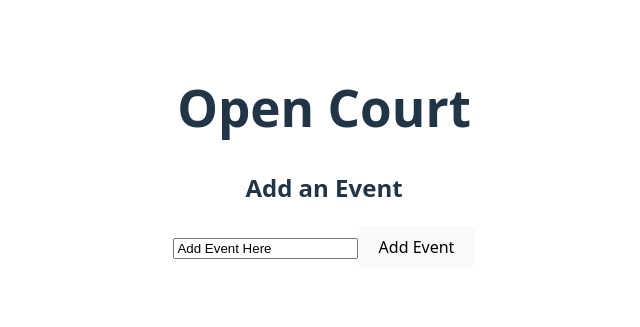
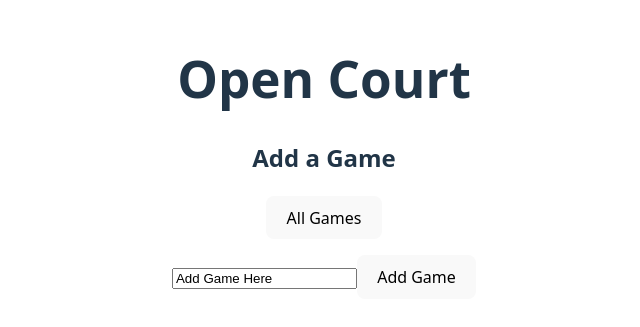
Before and after one commit to tgillysuit/OpenCourt, a React (Vite) app in the folder src/frontend/opencourt/: page / in a window 1280 px wide. Shown: the part 243-570 px from the top of the page, without its empty margins (316-956 px from the left). Built offline with nearby package versions, Linux system fonts and the light colour scheme.

Commit message:
Added fetch call to frontend

```diff
--- a/src/frontend/opencourt/src/App.jsx
+++ b/src/frontend/opencourt/src/App.jsx
@@ -1,18 +1,31 @@
 import './App.css'
+import { useState } from 'react'
 
 function App() {
 
-  function addEvent({eventId}) {
-    console.log(eventId)
+  // state
+  const [games, setGames] = useState();
+
+  // handle game button click
+  const onGamesClick = async () => {
+    try {
+      const result = await fetch('https://147.182.232.135:3000/games'); //TODO: .env variable here
+      const data = await result.json();
+      setGames(data);
+    } catch (error) {
+      console.log(error)
+    }
   }
 
   return (
     <>
       <h1>Open Court</h1>
-      <h2>Add an Event</h2>
-      <form action={addEvent}>
-        <input type="text" name="eventId" value="Add Event Here" />
-        <button type="submit">Add Event</button>
+      <h2>Add a Game</h2>
+      <button onClick={onGamesClick} getGames>All Games</button>
+      <p>{games}</p>
+      <form>
+        <input type="text" name="gameId" value="Add Game Here" />
+        <button type="submit">Add Game</button>
       </form>
     </>
   )
```
Also changed, not shown: 1 other file (tests, documents, lock files or other folders).
